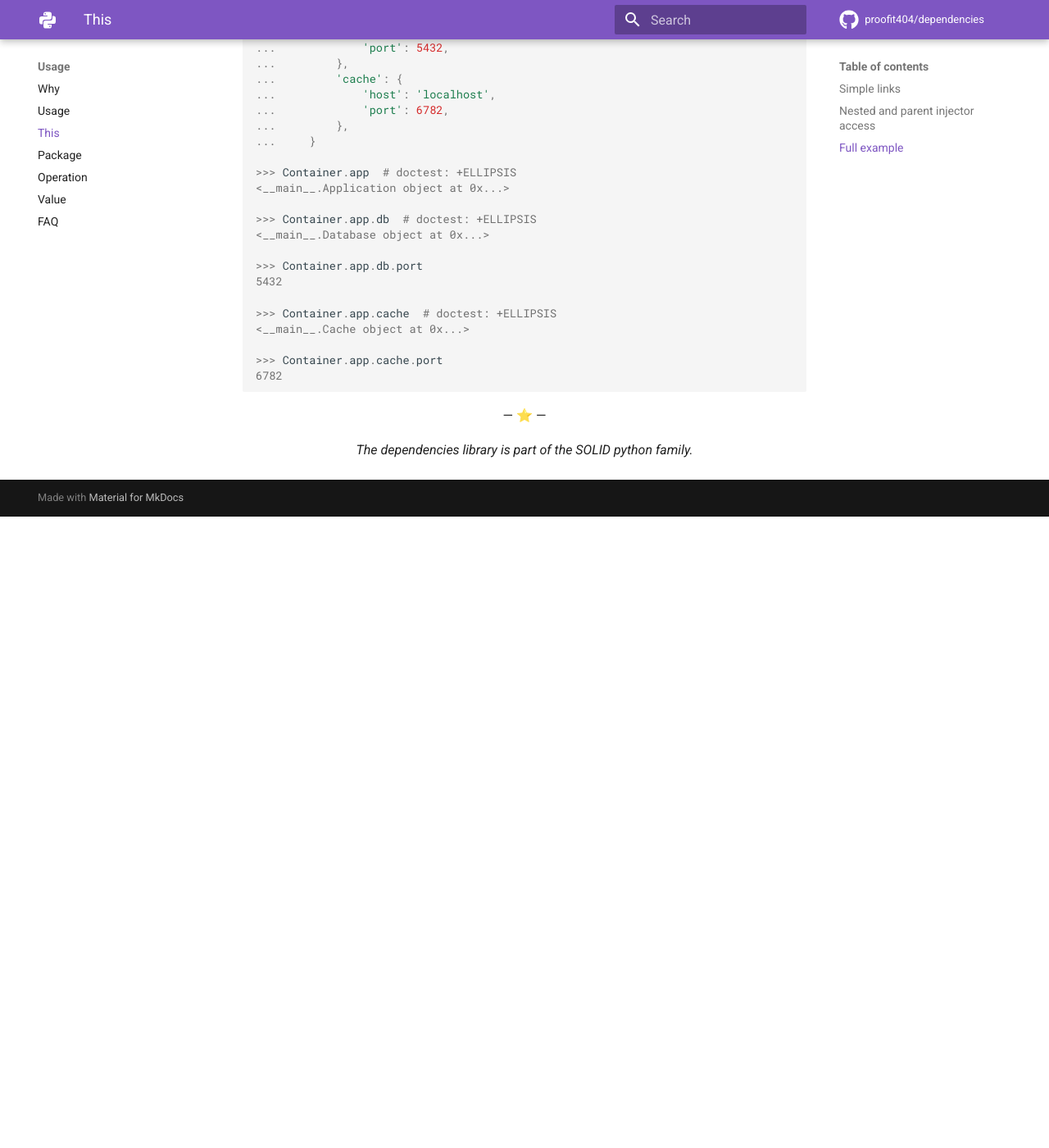
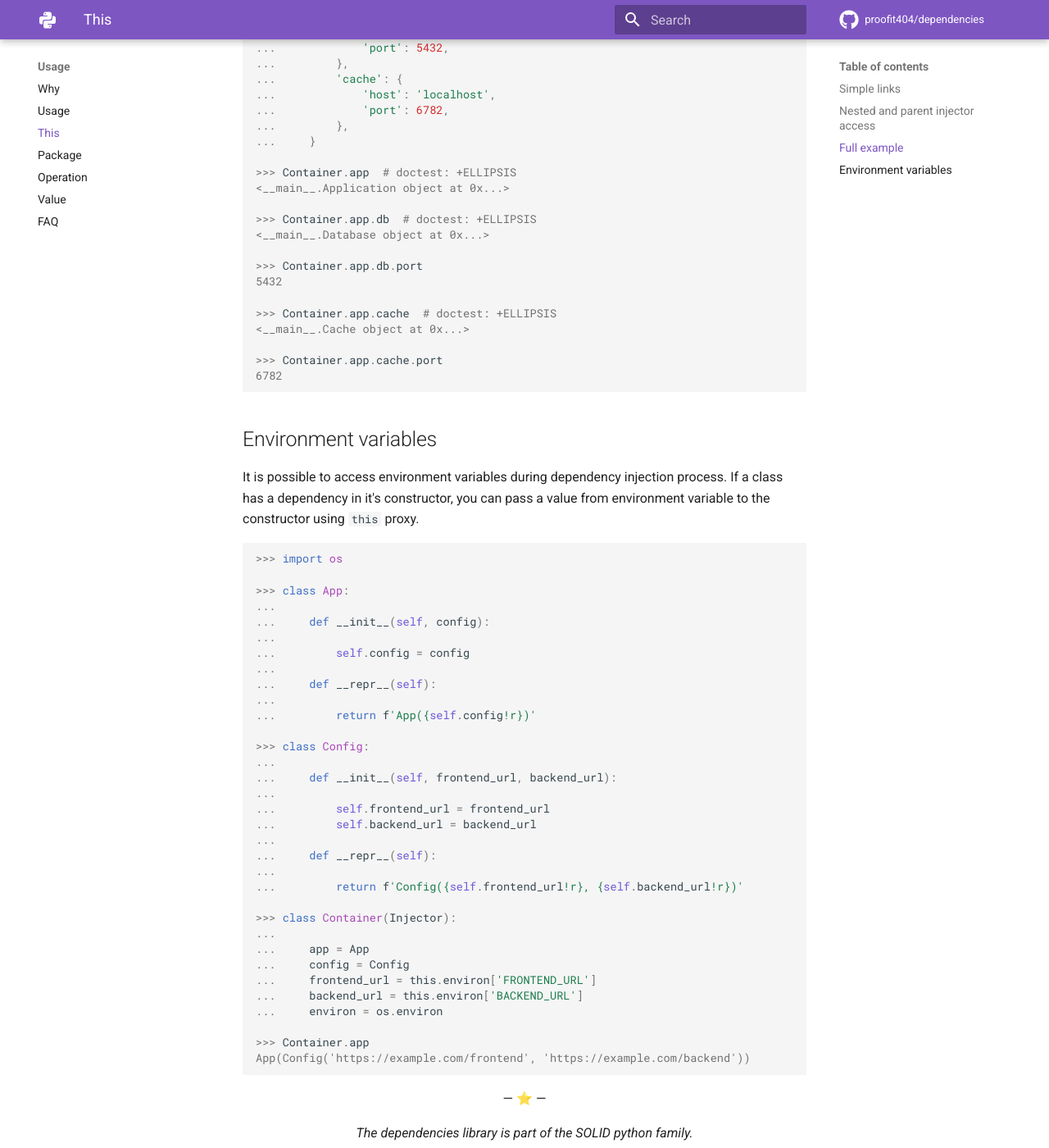
Before and after one commit to proofit404/dependencies, an MkDocs documentation site: the page built from docs/this.md, in a window 1280 px wide and 1400 px high, scrolled down 2915 px. Shown: the whole window at 82% size. Built offline with MkDocs 1.6.1 and Material for MkDocs 9.7.7, drawn with Linux system fonts in a browser that asks for light colours; comment, search, counter and statistics services are not loaded; before the commit the page ends 3545 px from its top, so only the background shows below that.

Commit message:
docs: explain environments variables usage with this #424

````diff
--- a/docs/this.md
+++ b/docs/this.md
@@ -186,5 +186,49 @@ and the rest of the application will be left untouched.
 
 ```
 
+## Environment variables
+
+It is possible to access environment variables during dependency injection
+process. If a class has a dependency in it's constructor, you can pass a value
+from environment variable to the constructor using `this` proxy.
+
+```pycon
+
+>>> import os
+
+>>> class App:
+...
+...     def __init__(self, config):
+...
+...         self.config = config
+...
+...     def __repr__(self):
+...
+...         return f'App({self.config!r})'
+
+>>> class Config:
+...
+...     def __init__(self, frontend_url, backend_url):
+...
+...         self.frontend_url = frontend_url
+...         self.backend_url = backend_url
+...
+...     def __repr__(self):
+...
+...         return f'Config({self.frontend_url!r}, {self.backend_url!r})'
+
+>>> class Container(Injector):
+...
+...     app = App
+...     config = Config
+...     frontend_url = this.environ['FRONTEND_URL']
+...     backend_url = this.environ['BACKEND_URL']
+...     environ = os.environ
+
+>>> Container.app
+App(Config('https://example.com/frontend', 'https://example.com/backend'))
+
+```
+
 <p align="center">&mdash; ⭐️ &mdash;</p>
 <p align="center"><i>The dependencies library is part of the SOLID python family.</i></p>
````
Also changed, not shown: 1 other file.
